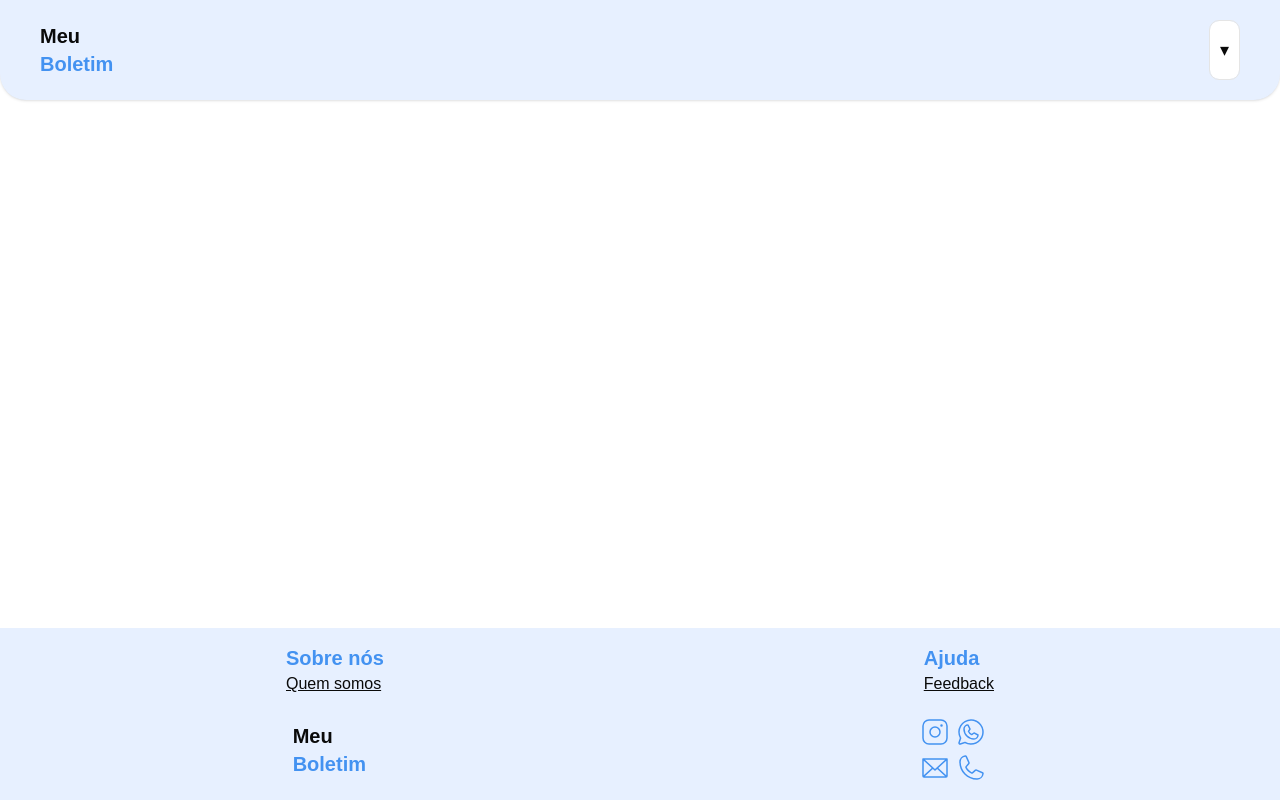
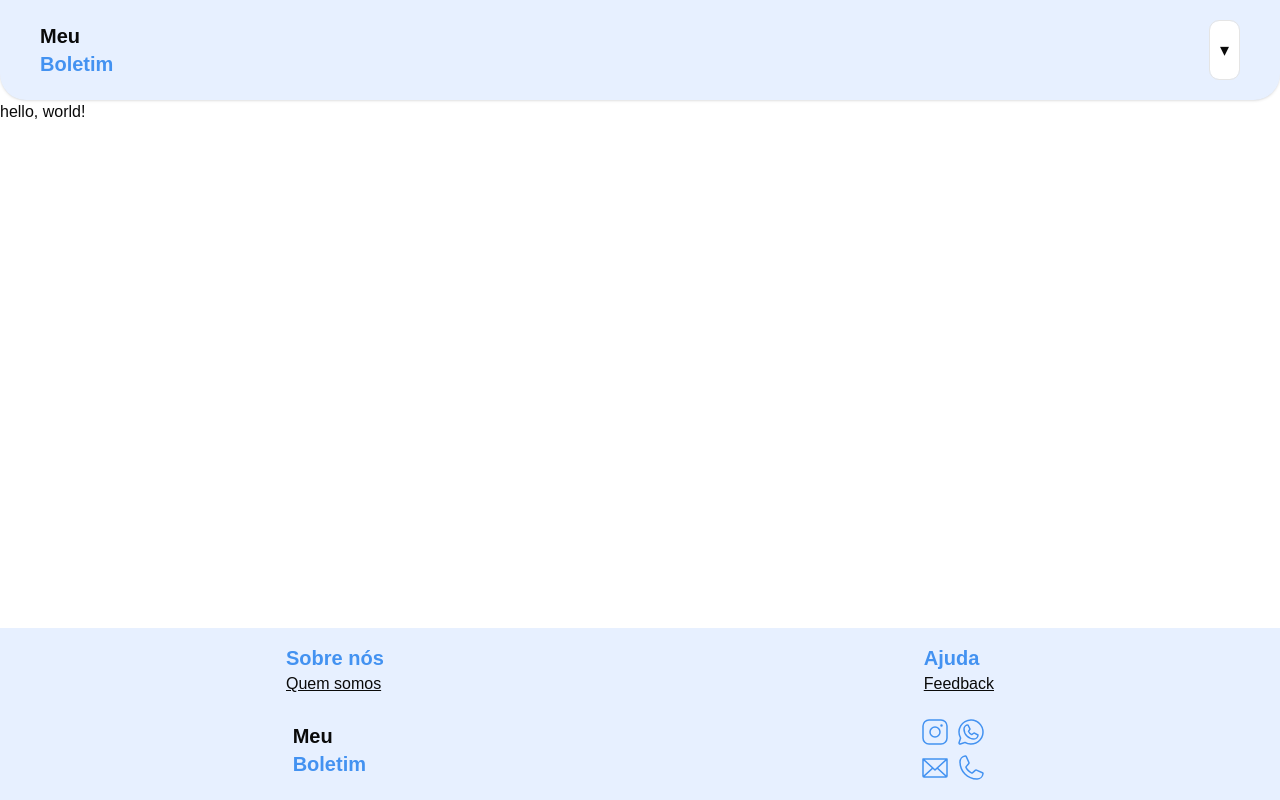
Before and after one commit to Gleison-dev/meuBoletimFrontend, a React (Vite) app: page /dashboardAdmin in a window 1280 px wide. Built offline with nearby package versions, Linux system fonts and the light colour scheme; no server answers; sample sign-in values are in the browser's storage.

Commit message:
fix: Link to dashboard admin page.

```diff
--- a/src/App.jsx
+++ b/src/App.jsx
@@ -38,7 +38,7 @@ export default function App() {
                 path="/dashboardClass/:id"
                 element={<DashboardClass />}
               ></Route>
-              <Route path="/dasboardAdmin" element={<DashboardAdmin />}></Route>
+              <Route path="/dashboardAdmin" element={<DashboardAdmin />}></Route>
             </Route>
           </Routes>
         </main>
--- a/src/pages/DashboardAdmin/dashboardAdmin.jsx
+++ b/src/pages/DashboardAdmin/dashboardAdmin.jsx
@@ -1,7 +1,7 @@
 export default function DashboardAdmin() {
   return (
     <>
-      <section></section>
+      <section><h1>hello, world!</h1></section>
     </>
   );
 }
```
